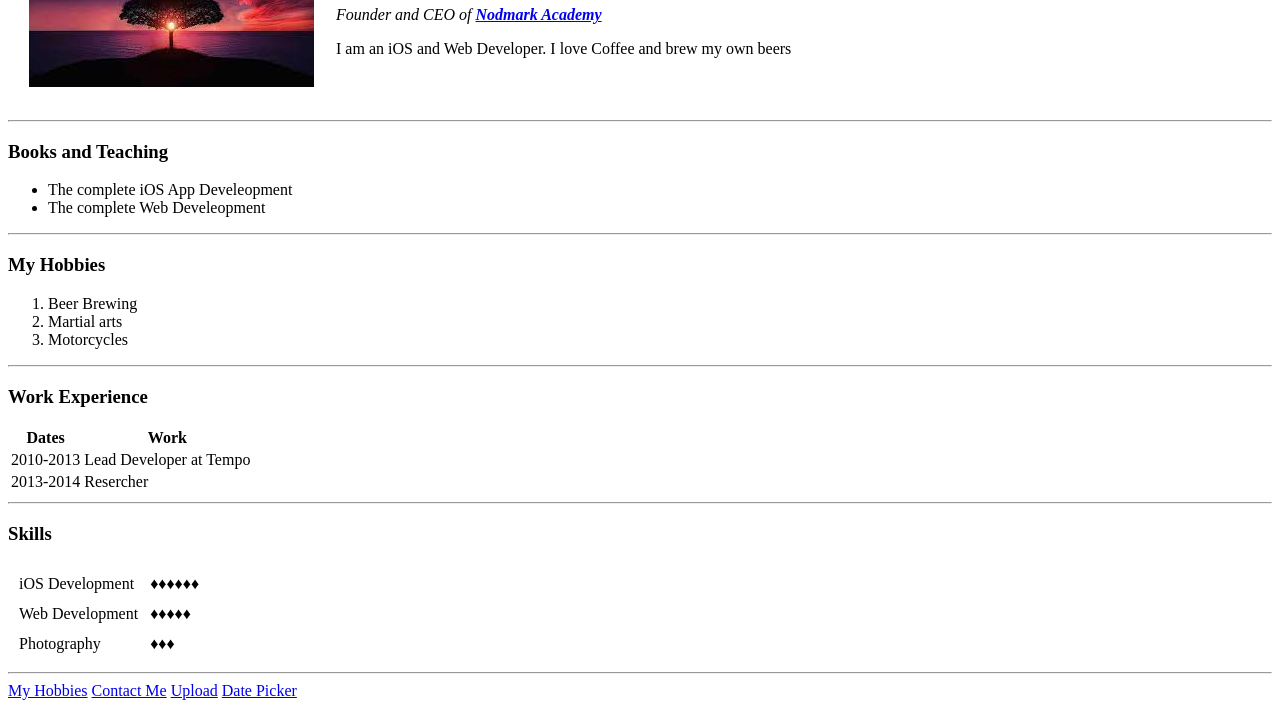
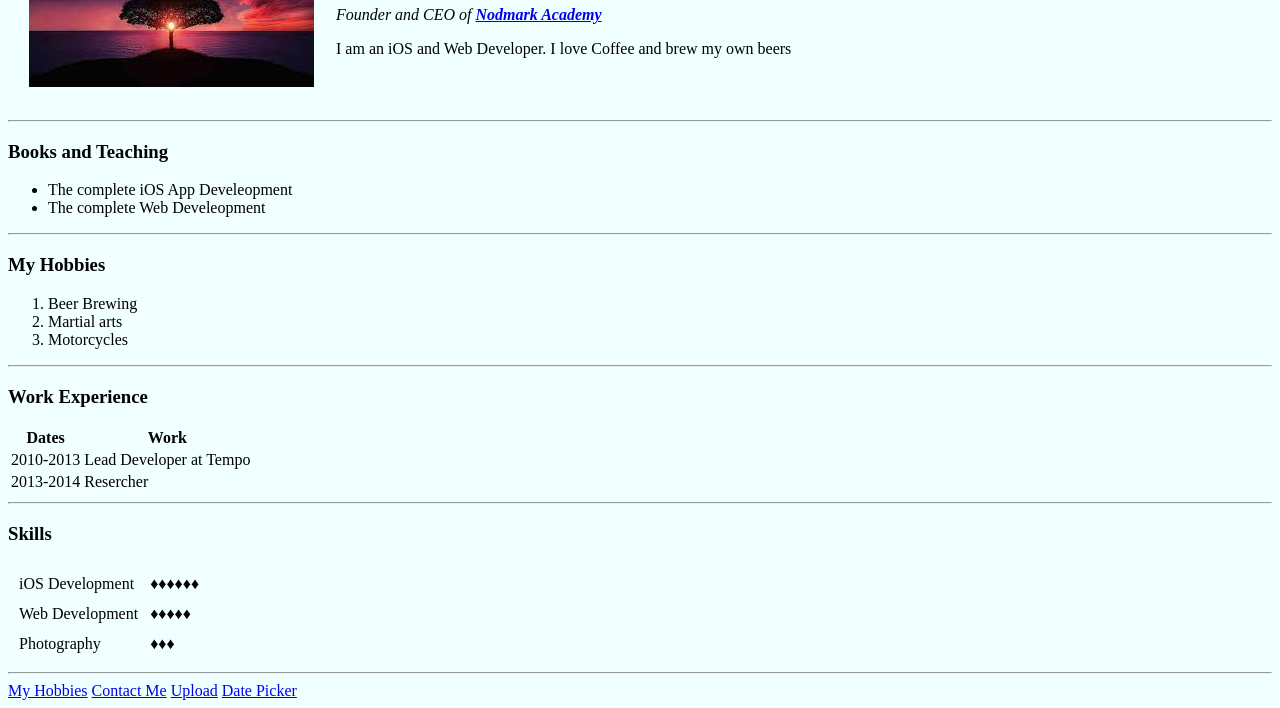
Before and after one commit to msollaally/cv, a plain HTML site: page index.html in a window 1280 px wide. Shown: the part 119-827 px from the top of the page. Drawn offline with Linux system fonts and the light colour scheme.

Commit message:
Update index.html

```diff
--- a/index.html
+++ b/index.html
@@ -6,7 +6,7 @@
     <title>Ally Personal Site</title>
 </head>
 
-<body>
+<body style="background-color: Azure;">
 
     <table cellspacing='20'>
         <tr>
```
